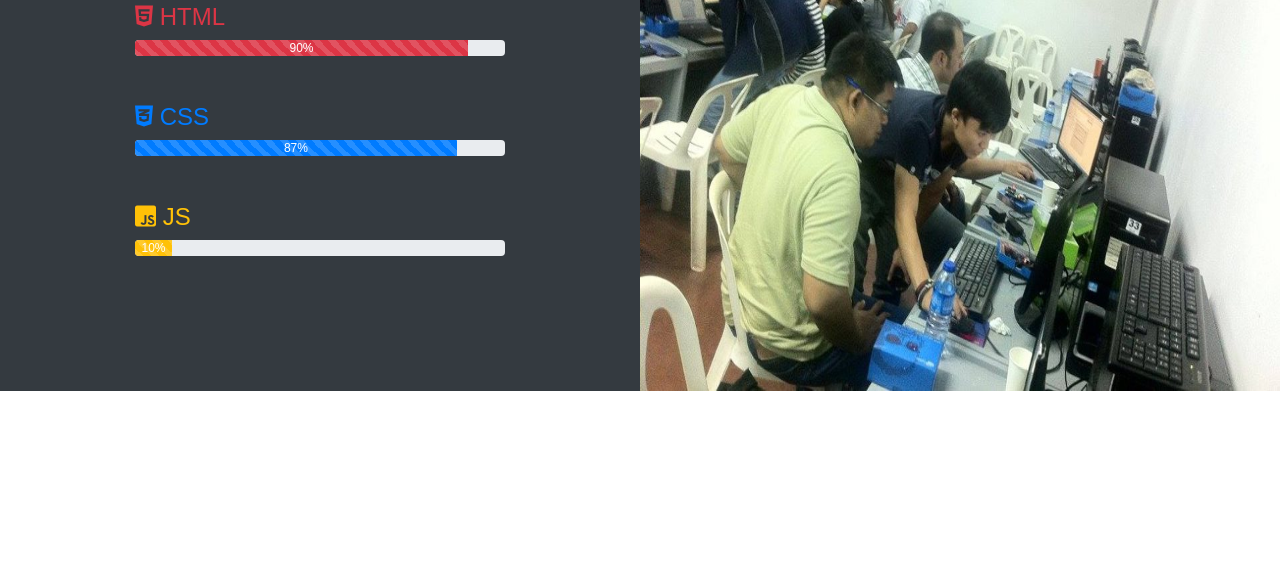
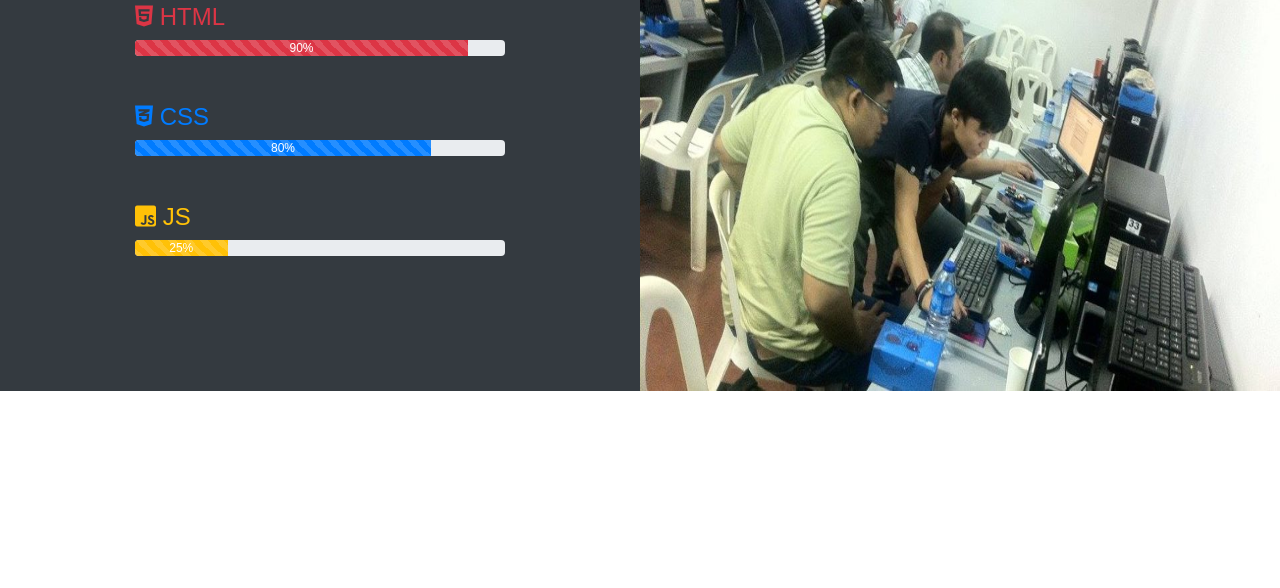
Before and after one commit to danmarkestadilla/portfolio, a plain HTML site: page index.html in a window 1280 px wide. Shown: the part 1516-2104 px from the top of the page. Drawn offline with nearby package versions, Linux system fonts and the light colour scheme.

Commit message:
Update index.html

```diff
--- a/index.html
+++ b/index.html
@@ -77,11 +77,11 @@
 						</div>
 					<h4 class="text-primary"><i class="fab fa-css3-alt mt-5"></i> CSS</h4>
 						<div class="progress">
-  							<div class="progress-bar progress-bar-striped progress-bar-animated" role="progressbar" aria-valuenow="75" aria-valuemin="0" aria-valuemax="100" style="width: 87%">87%</div>
+  							<div class="progress-bar progress-bar-striped progress-bar-animated" role="progressbar" aria-valuenow="75" aria-valuemin="0" aria-valuemax="100" style="width: 80%">80%</div>
 						</div>
 					<h4 class="text-warning"><i class="fab fa-js-square mt-5"></i> JS</h4>
 						<div class="progress">
-  							<div class="progress-bar progress-bar-striped progress-bar-animated bg-warning" role="progressbar" aria-valuenow="75" aria-valuemin="0" aria-valuemax="100" style="width: 10%">10%</div>
+  							<div class="progress-bar progress-bar-striped progress-bar-animated bg-warning" role="progressbar" aria-valuenow="75" aria-valuemin="0" aria-valuemax="100" style="width: 25%">25%</div>
 						</div>
 					</div>
 				<div class="col-lg-6 p-0">
```
